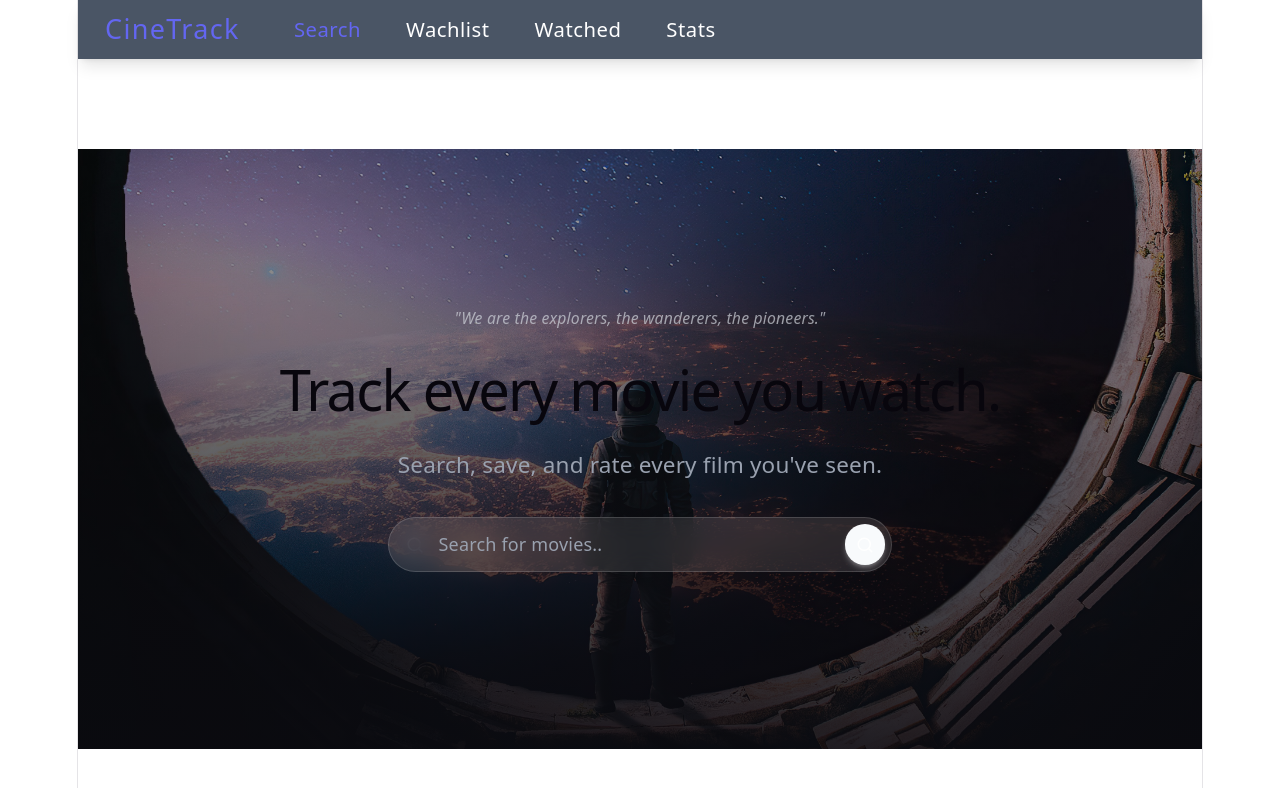
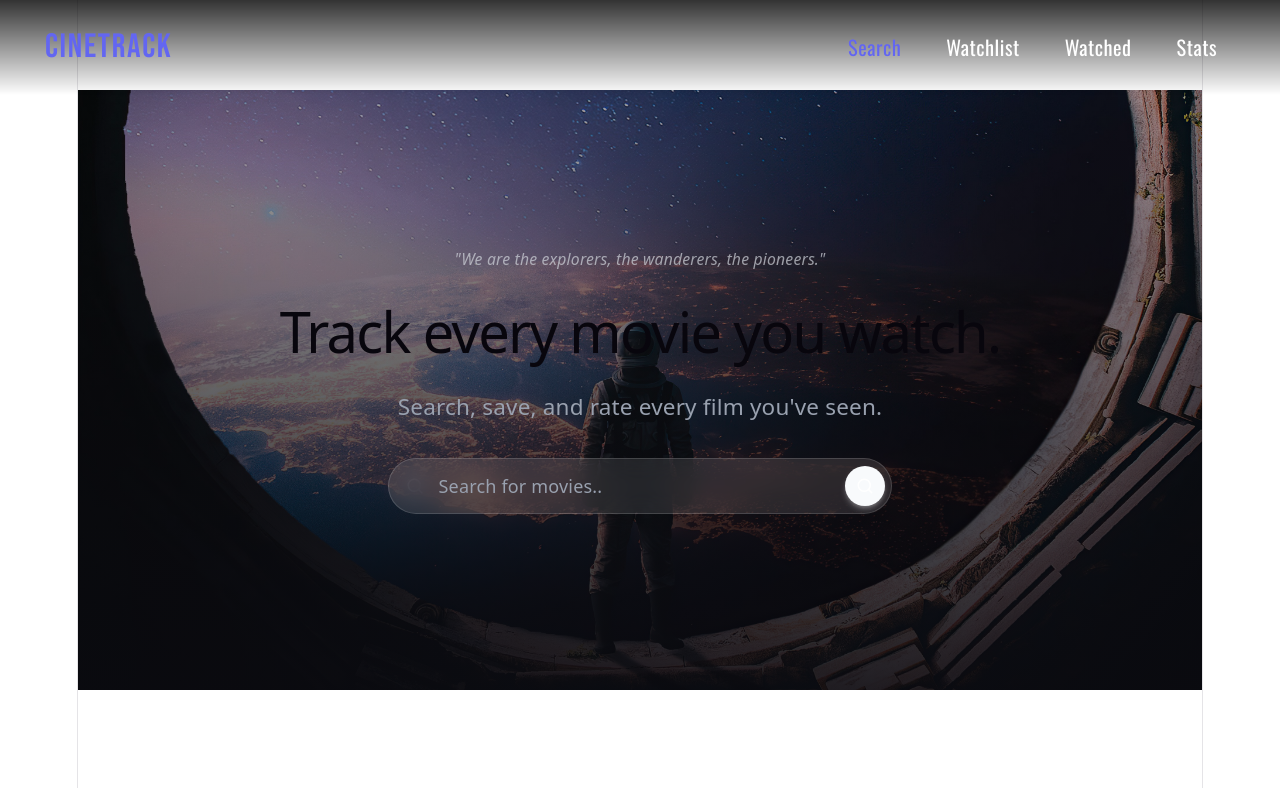
Before and after one commit to hadiyamariyam00-code/CineTrack, a React (Vite) app: page / in a window 1280 px wide. Shown: the top 788 px of the page. Built offline with nearby package versions, Linux system fonts and the light colour scheme.

Commit message:
Add scroll-based navbar hide/show and fix layout

```diff
--- a/src/components/Navbar.jsx
+++ b/src/components/Navbar.jsx
@@ -1,24 +1,48 @@
+import { useState, useEffect, useRef } from 'react'
 import { NavLink } from 'react-router-dom'
 
 function Navbar() {
+    const [visible, setVisible] = useState(true)
+    const lastScrollY = useRef(0)
+
+    useEffect(() => {
+        const handleScroll = () => {
+            const currentScrollY = window.scrollY
+
+            if (currentScrollY > lastScrollY.current && currentScrollY > 80) {
+                setVisible(false)
+            } else {
+                setVisible(true)
+            }
+
+            lastScrollY.current = currentScrollY
+        }
+
+        window.addEventListener('scroll', handleScroll)
+        return () => window.removeEventListener('scroll', handleScroll)
+    }, [])
 
     const linkClasses = ({ isActive }) =>
-        `px-4 py-2 rounded-md font-display text-lg tracking-wide transition-colors ${
+        `px-4 py-2 rounded-md font-display-oswald text-lg tracking-wide transition-colors ${
         isActive
-            ?  'text-cinema-accent'
-            : 'text-white hover : text-cinema-cta'
+            ? 'text-cinema-accent'
+            : 'text-white hover:text-cinema-accent'
         }`
 
-    return(
-        <nav className='flex items-center gap-2 bg-cinema-card px-6 py-1 shadow-lg bg-gray-600'>
-           <span className='dont-display text-2xl text-cinema-accent tracking-wider mr-6'>
+    return (
+        <nav className={`fixed top-0 left-0 right-0 z-50 flex items-center justify-between px-10 py-5
+                         bg-gradient-to-b from-black/80 via-black/40 to-transparent
+                         transition-transform duration-300 ${visible ? 'translate-y-0' : '-translate-y-full'}`}>
+           <span className='font-display-bebas text-3xl text-cinema-accent tracking-wider'>
             CineTrack
            </span>
+
+           <div className='flex items-center gap-2'>
                <NavLink to="/" end className={linkClasses}>
                Search
                </NavLink>
                <NavLink to="/watchlist" end className={linkClasses}>
-           Wachlist
+               Watchlist
                </NavLink>
                <NavLink to="/watched" end className={linkClasses}>
                Watched
@@ -26,7 +50,7 @@ function Navbar() {
                <NavLink to="/stats" end className={linkClasses}>
                Stats
                </NavLink>
-
+           </div>
         </nav>
     )
 }
```
Lines whose indentation alone changed are shown as unchanged.
